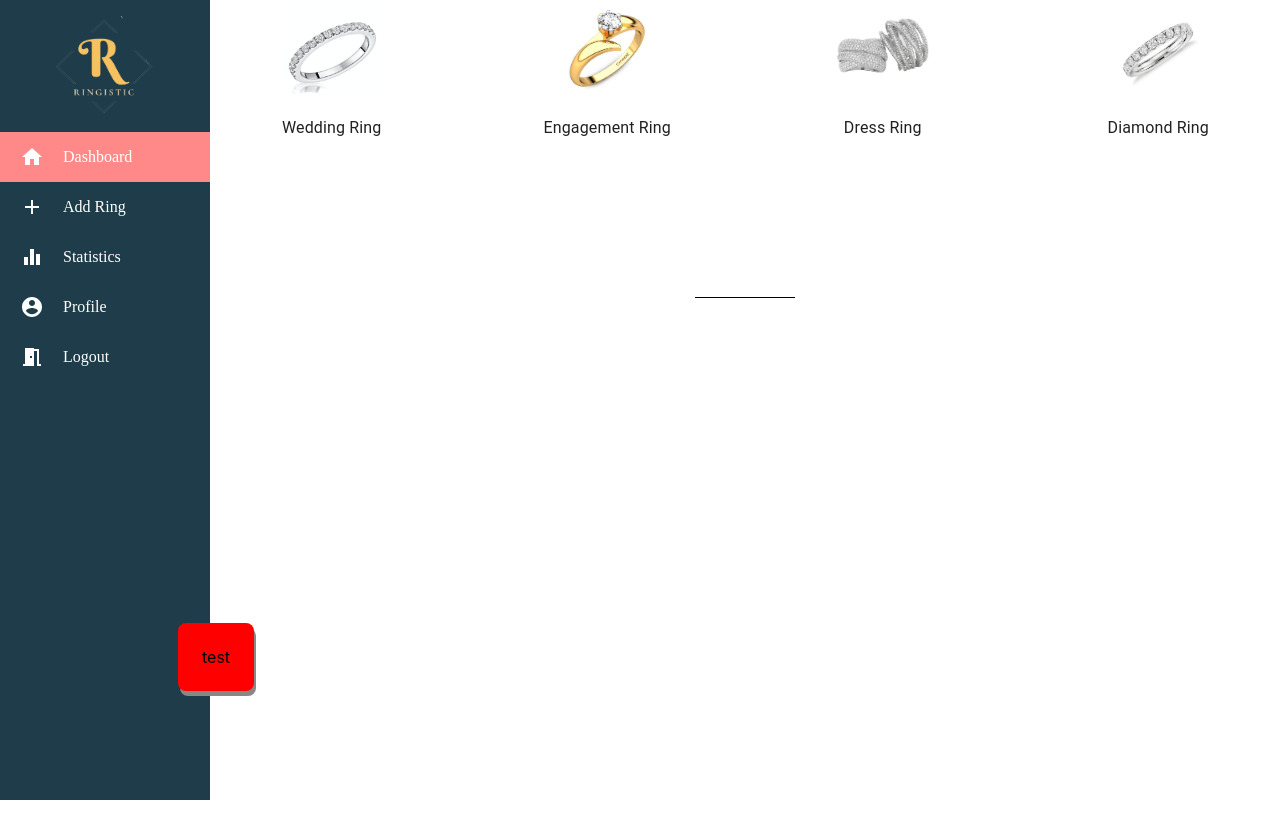
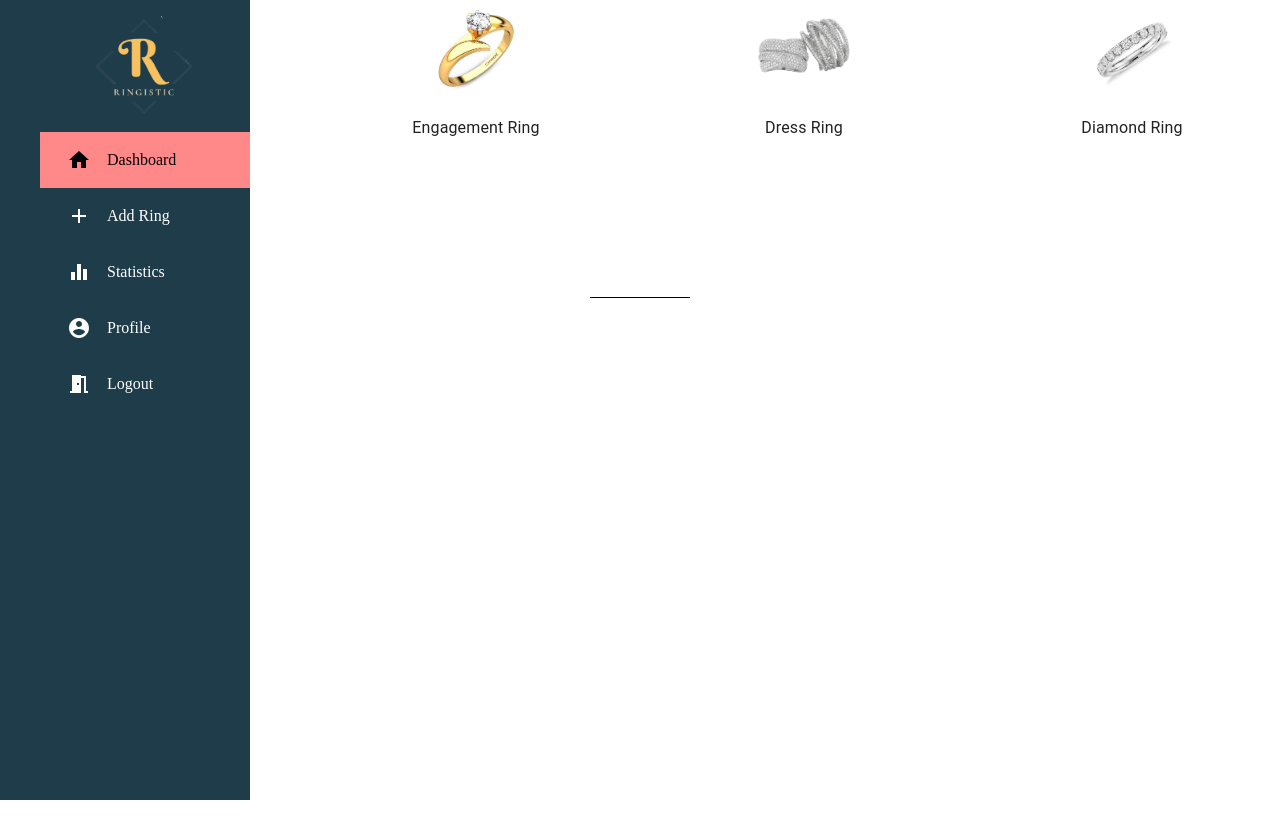
Before and after one commit to Ppoomm/ringistic, a React (Create React App) app: page / in a window 1280 px wide. Shown: the top 816 px of the page. Built offline with nearby package versions, Linux system fonts and the light colour scheme.

Commit message:
edit app css

```diff
--- a/src/App.css
+++ b/src/App.css
@@ -2,25 +2,22 @@
   width: 100vw;
   height: 100vh;
   display: flex;
-
 }
-.Sidebar{
+.Sidebar {
   width: 250px;
   height: 100vh;
-  background-color: #1E3C49;
+  background-color: #1e3c49;
+  position:fixed;
+  top: 0;
+  left: 0;
+  padding: 0;
 }
-body{
+body {
   margin: 0;
   padding: 0;
 }
-.SidebarList{
-  height: auto;
-  width: 100%;
-  padding: 0;
-}
-.SidebarList .row{
-  width: 100%;
-  height: 50px;
+
+.Sidebar .row {
   list-style-type: none;
   margin: 0;
   display: flex;
@@ -28,21 +25,22 @@ body{
   color: white;
   justify-content: center;
   align-items: center;
-  font-family: Livvic;
+  font-family: "Livvic";
   text-decoration-line: none;
 
-
+  padding: 16px 10px;
 }
 
-.SidebarList .row:hover {
+.Sidebar .row:hover {
   cursor: pointer;
-  background-color: #FF8989 ;
+  background-color: #ff8989;
 }
 
-.SidebarList #active{
-  background-color: #FF8989 ;
+.Sidebar #active {
+  background-color: #ff8989;
+  color: black;
 }
-.row #icon{
+.row #icon {
   flex: 10%;
   display: grid;
   place-items: center;
@@ -51,3 +49,11 @@ body{
 .row #title {
   flex: 50%;
 }
+.content {
+  width: calc(100vw - 250px);
+  margin-left: 250px;
+}
+.icon-column{
+  display:flex;
+  flex-direction:column;
+}
```
